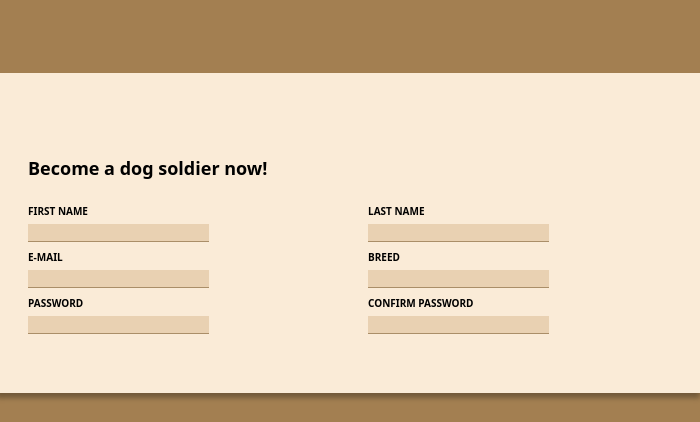
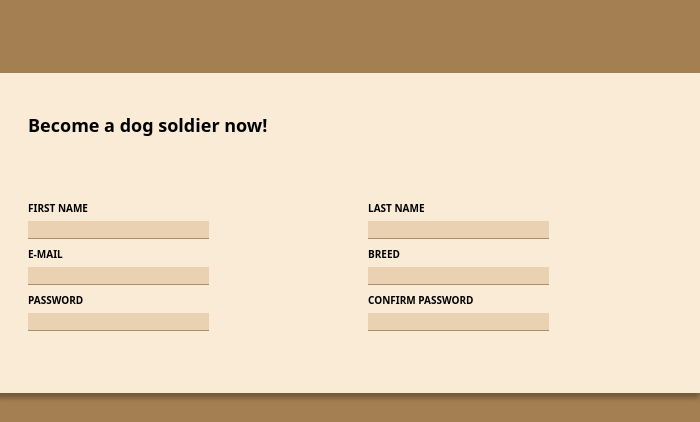
Before and after one commit to lrnzdmd/signup, a plain HTML site: page index.html in a window 1280 px wide. Shown: the part 167-589 px from the top of the page, 580-1280 px from the left. Drawn offline with Linux system fonts and the light colour scheme.

Commit message:
changed the spacing between the form and its heading

```diff
--- a/style.css
+++ b/style.css
@@ -78,17 +78,20 @@ body {
     font-size: 16px;
 }
 
+
 .forminput {
     align-self: center;
     display: flex;
     flex-direction: column;
-    justify-content: center;
+    gap: 5vh;
     background-color: antiquewhite;
     width:100%;
     height: 40vh;
     box-shadow: 0px 5px 5px rgba(0, 0, 0, 0.3);
 }
-
+.forminput h4 {
+    padding-top: 2vh;
+}
 .forminput > * {
     padding-left: 2rem;
 }
```
